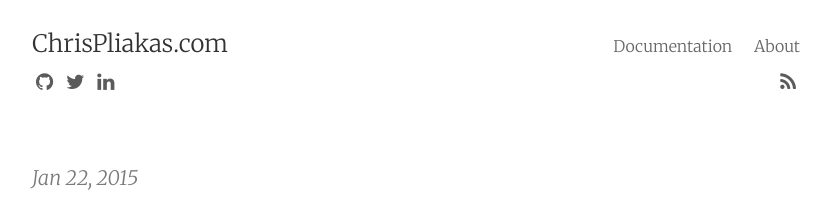
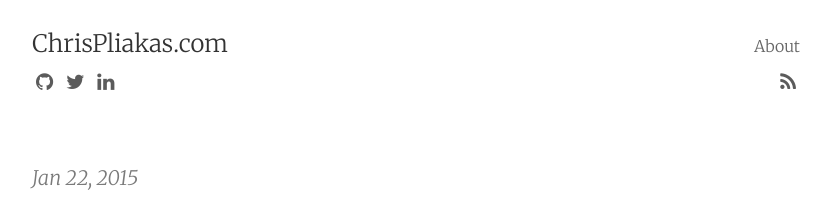
Before and after one commit to cpliakas/cpliakas.github.io, a Jekyll site: the page built from index.html, in a window 1280 px wide. Shown: the top 215 px of the page, without its empty margins (224-1055 px from the left). Built offline with Jekyll 4.4.1, drawn with Linux system fonts in a browser that asks for light colours; nearby versions of some CDN libraries; Markdown is read by kramdown in place of the engine named in the settings; the list of posts is cut into pages by our own code.

Commit message:
Removed docs page, fixed broken favicon links

```diff
--- a/_includes/head.html
+++ b/_includes/head.html
@@ -28,18 +28,18 @@
     <meta property="og:site_name" content="{{ site.title }}">
 
     <!-- Icons -->
-    <link rel="apple-touch-icon" sizes="57x57" href="apple-touch-icon-57x57.png">
-    <link rel="apple-touch-icon" sizes="114x114" href="apple-touch-icon-114x114.png">
-    <link rel="apple-touch-icon" sizes="72x72" href="apple-touch-icon-72x72.png">
-    <link rel="apple-touch-icon" sizes="144x144" href="apple-touch-icon-144x144.png">
-    <link rel="apple-touch-icon" sizes="60x60" href="apple-touch-icon-60x60.png">
-    <link rel="apple-touch-icon" sizes="120x120" href="apple-touch-icon-120x120.png">
-    <link rel="apple-touch-icon" sizes="76x76" href="apple-touch-icon-76x76.png">
-    <link rel="apple-touch-icon" sizes="152x152" href="apple-touch-icon-152x152.png">
-    <link rel="apple-touch-icon" sizes="180x180" href="apple-touch-icon-180x180.png">
-    <link rel="icon" type="image/png" href="favicon-192x192.png" sizes="192x192">
-    <link rel="icon" type="image/png" href="favicon-160x160.png" sizes="160x160">
-    <link rel="icon" type="image/png" href="favicon-96x96.png" sizes="96x96">
-    <link rel="icon" type="image/png" href="favicon-16x16.png" sizes="16x16">
-    <link rel="icon" type="image/png" href="favicon-32x32.png" sizes="32x32">
+    <link rel="apple-touch-icon" sizes="57x57" href="{{ site.baseurl }}/apple-touch-icon-57x57.png">
+    <link rel="apple-touch-icon" sizes="114x114" href="{{ site.baseurl }}/apple-touch-icon-114x114.png">
+    <link rel="apple-touch-icon" sizes="72x72" href="{{ site.baseurl }}/apple-touch-icon-72x72.png">
+    <link rel="apple-touch-icon" sizes="144x144" href="{{ site.baseurl }}/apple-touch-icon-144x144.png">
+    <link rel="apple-touch-icon" sizes="60x60" href="{{ site.baseurl }}/apple-touch-icon-60x60.png">
+    <link rel="apple-touch-icon" sizes="120x120" href="{{ site.baseurl }}/apple-touch-icon-120x120.png">
+    <link rel="apple-touch-icon" sizes="76x76" href="{{ site.baseurl }}/apple-touch-icon-76x76.png">
+    <link rel="apple-touch-icon" sizes="152x152" href="{{ site.baseurl }}/apple-touch-icon-152x152.png">
+    <link rel="apple-touch-icon" sizes="180x180" href="{{ site.baseurl }}/apple-touch-icon-180x180.png">
+    <link rel="icon" type="image/png" href="{{ site.baseurl }}/favicon-192x192.png" sizes="192x192">
+    <link rel="icon" type="image/png" href="{{ site.baseurl }}/favicon-160x160.png" sizes="160x160">
+    <link rel="icon" type="image/png" href="{{ site.baseurl }}/favicon-96x96.png" sizes="96x96">
+    <link rel="icon" type="image/png" href="{{ site.baseurl }}/favicon-16x16.png" sizes="16x16">
+    <link rel="icon" type="image/png" href="{{ site.baseurl }}/favicon-32x32.png" sizes="32x32">
 </head>
--- a/_includes/navigation.html
+++ b/_includes/navigation.html
@@ -1,2 +1 @@
-<a href="{{ site.baseurl }}/docs/">Documentation</a>
 <a href="{{ site.baseurl }}/about/">About</a>
```
Also changed, not shown: docs.md (deleted, +0 -7 lines).
